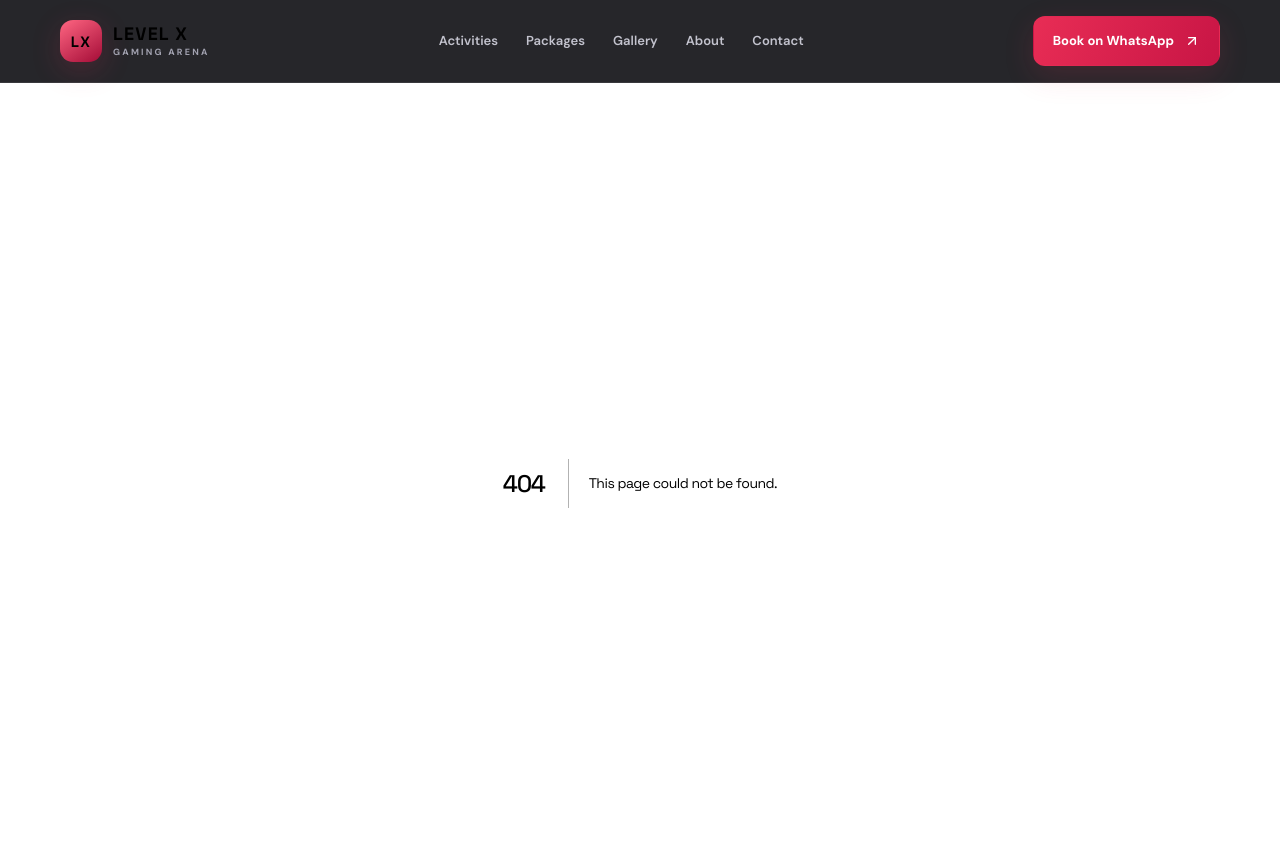
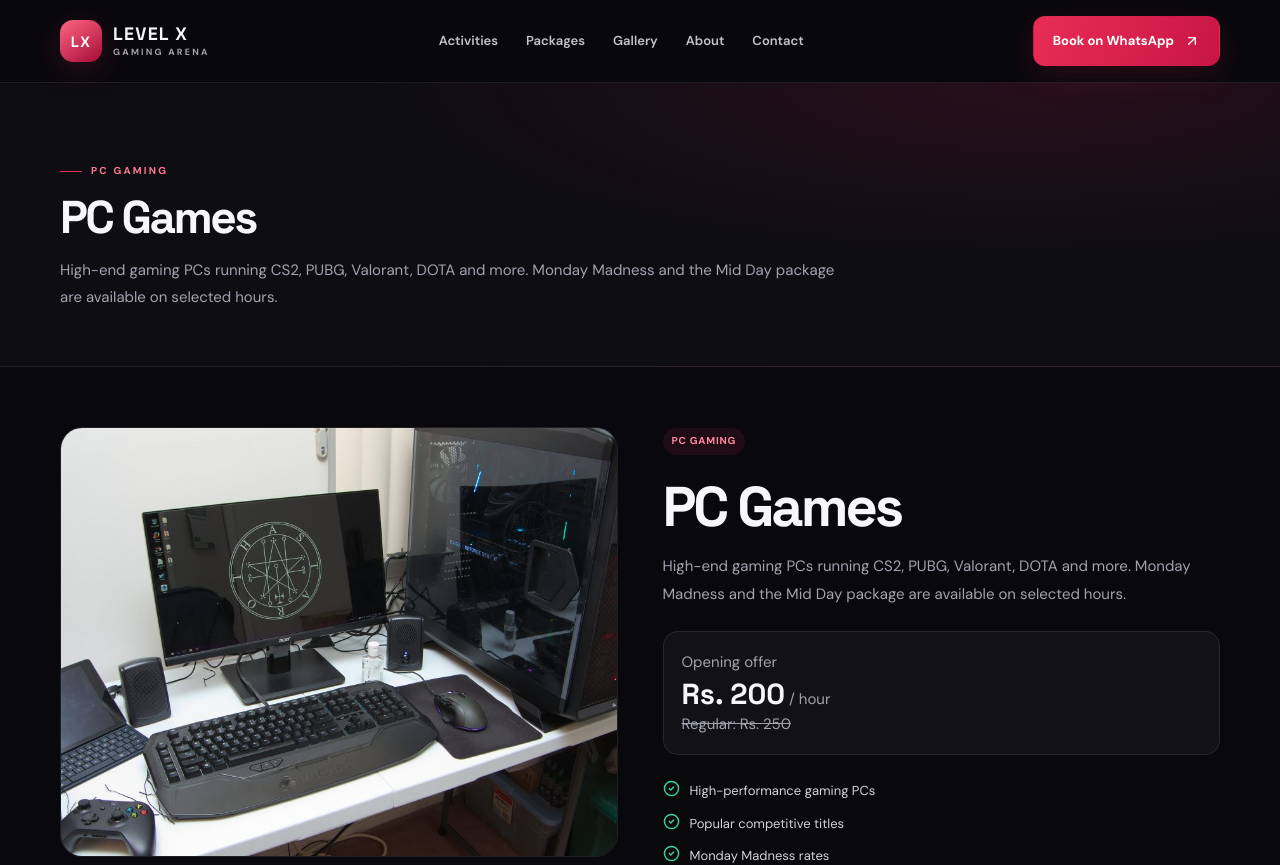
Before and after one commit to syedhussainabbaszaidi/levelxgamingarena, a Next.js app: page /activities/pc-games/ in a window 1280 px wide. Before the commit this address had no page. Shown: the top 865 px of the page. Built offline with nearby package versions, Linux system fonts and the light colour scheme.

Commit message:
Create static Next.js public pages

```diff
--- /dev/null
+++ b/app/activities/[slug]/page.tsx
@@ -0,0 +1,12 @@
+import Image from "next/image";
+import { notFound } from "next/navigation";
+import { CheckCircle2, Clock3, Users } from "lucide-react";
+import { activities, whatsappLink } from "../../data";
+import { PageIntro, WhatsAppButton } from "../../components";
+import type { Metadata } from "next";
+export function generateStaticParams(){return activities.map(a=>({slug:a.slug}));}
+export function generateMetadata({params}:{params:Promise<{slug:string}>}):Promise<Metadata>{return params.then(({slug})=>{const a=activities.find(x=>x.slug===slug);return {title:a?.name??"Activity",description:a?.description};});}
+export default async function ActivityPage({params}:{params:Promise<{slug:string}>}){
+ const {slug}=await params;const a=activities.find(x=>x.slug===slug);if(!a)return notFound();
+ return <><section className="page-hero"><div className="container"><PageIntro eyebrow={a.category} title={a.name} copy={a.description}/></div></section><section className="content-section"><div className="container activity-detail"><Image src={a.image} alt={a.name} width={900} height={650}/><div><span className="tag">{a.category}</span><h1>{a.name}</h1><p>{a.description}</p><div className="detail-price"><span className="muted">Opening offer</span><div><strong>Rs. {a.offer.toLocaleString("en-PK")}</strong><span className="muted"> / hour</span></div><del className="muted">Regular: Rs. {a.price.toLocaleString("en-PK")}</del></div><ul className="feature-list">{a.features.map(f=><li key={f}><CheckCircle2 size={17}/>{f}</li>)}<li><Users size={17}/>Capacity: {a.capacity}</li><li><Clock3 size={17}/>Open 24 hours, every day</li></ul><WhatsAppButton message={`Hi Level X, I want to enquire about booking ${a.name}. Preferred date: ____. Preferred time: ____. Number of players: ____. Please confirm availability and final price.`}/><p className="muted" style={{fontSize:12,marginTop:15}}>No account or online payment required. Booking enquiries are handled directly by our team on WhatsApp.</p></div></div></section></>;
+}
```
